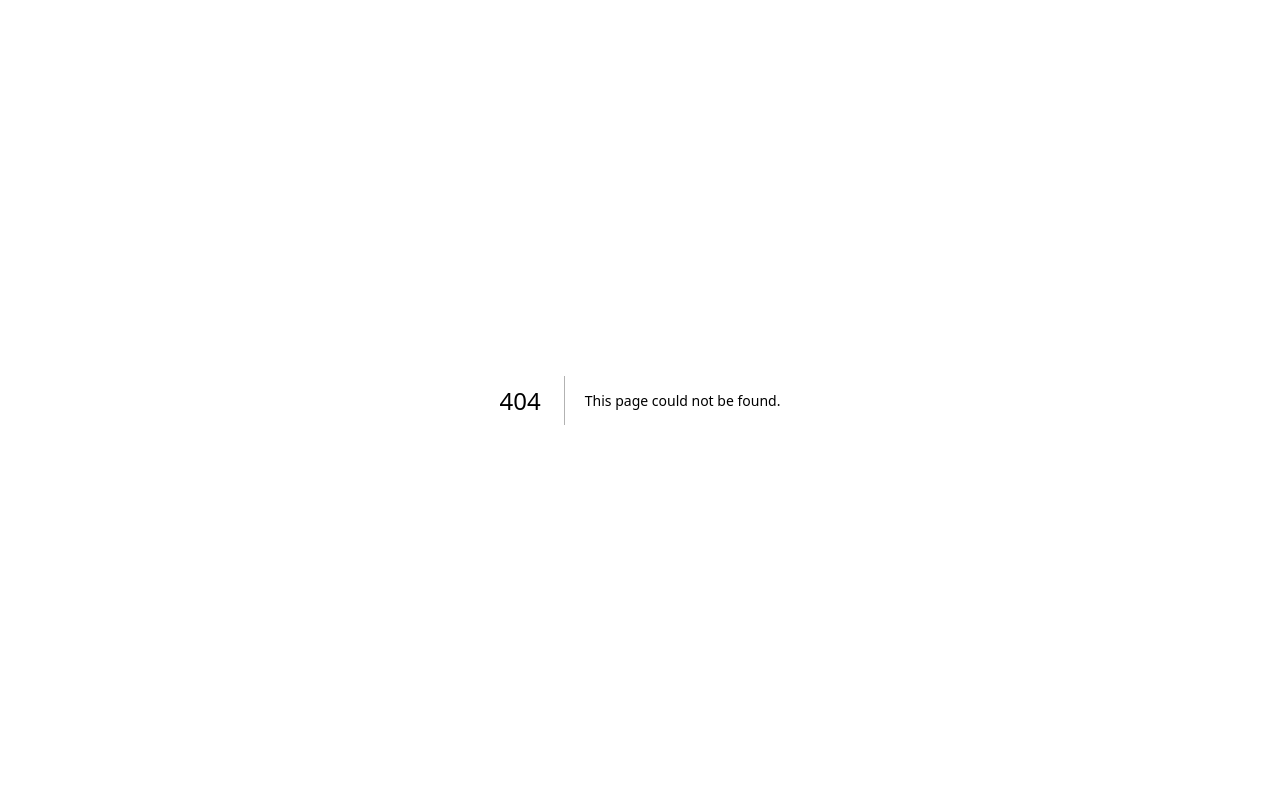
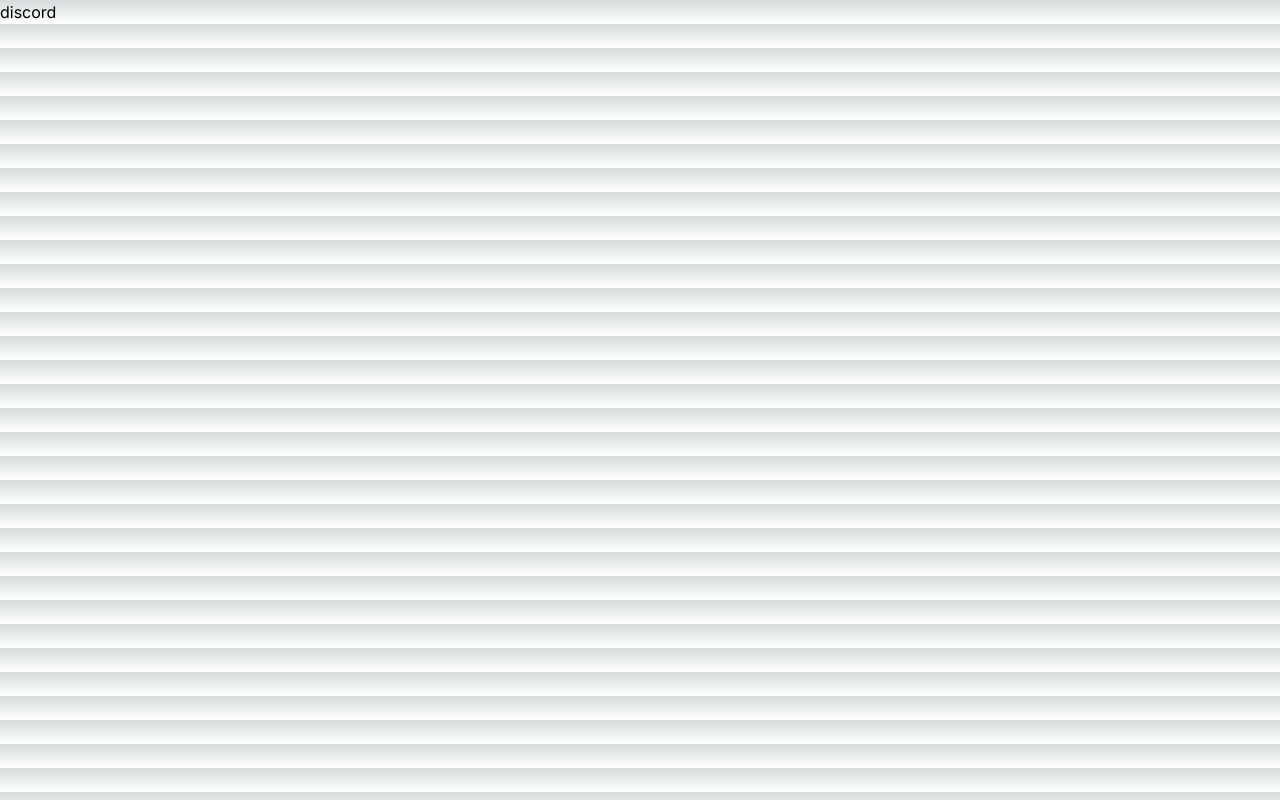
Before and after one commit to luiscarlin/tailwind-practice, a Next.js app: page /tailwindcss/discord in a window 1280 px wide. Before the commit this address had no page. Built offline with nearby package versions, Linux system fonts and the light colour scheme.

Commit message:
settings for vscode

```diff
--- /dev/null
+++ b/src/app/discord/page.tsx
@@ -0,0 +1,3 @@
+export default function Discord() {
+  return <>discord</>;
+}
```
Also changed, not shown: 1 other file (tests, documents, lock files or other folders).
